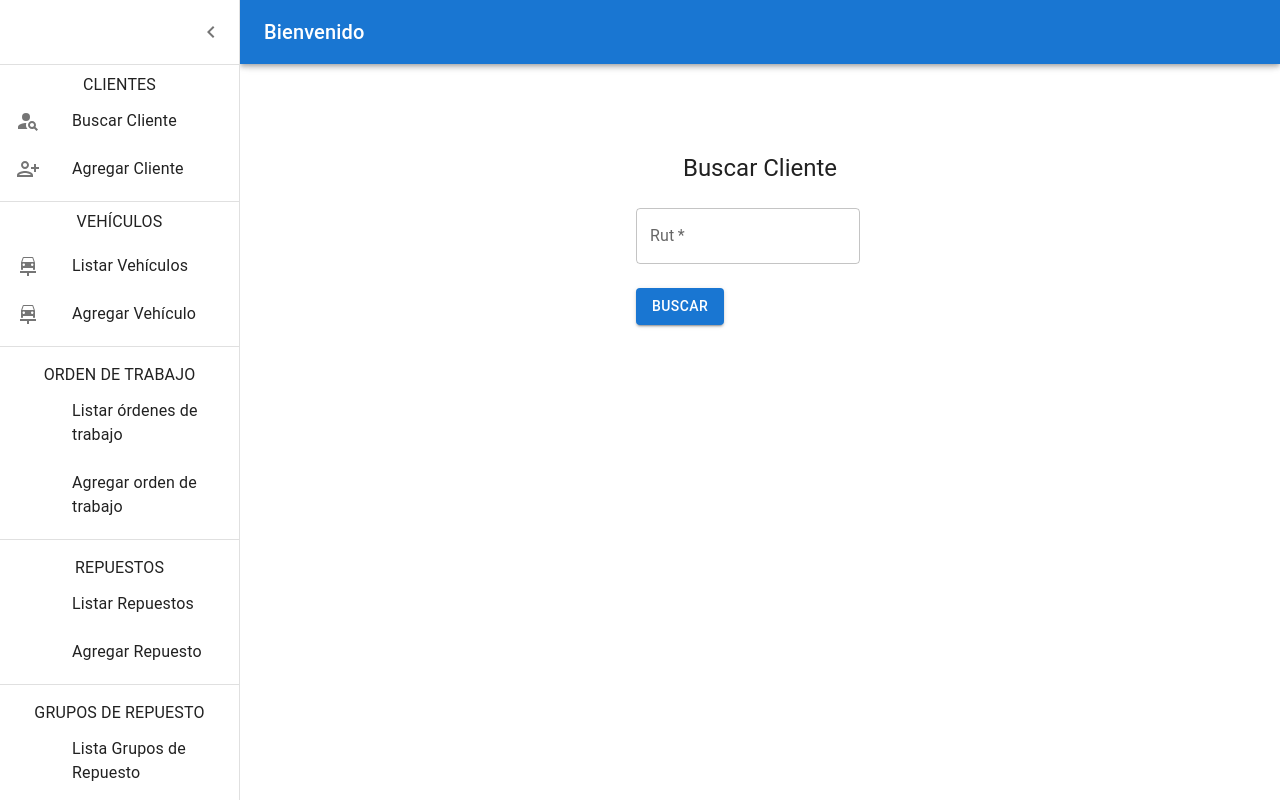
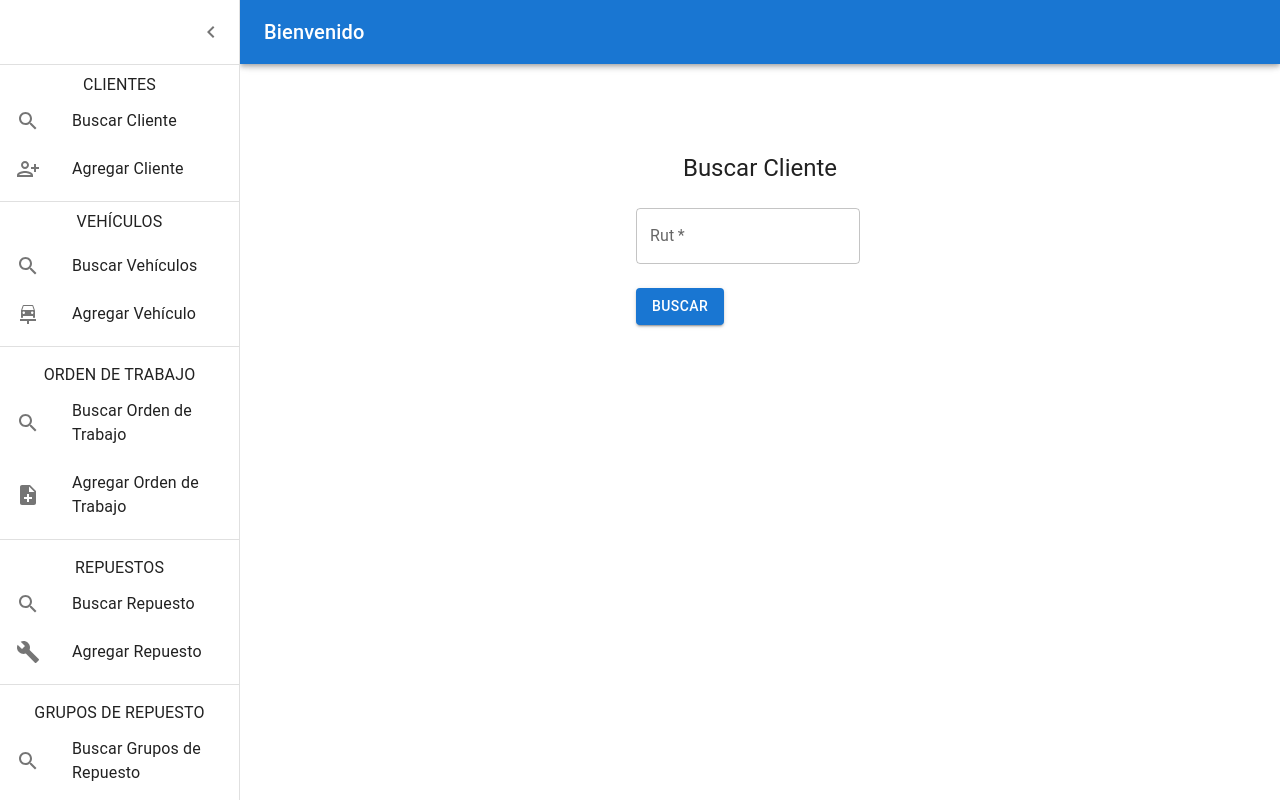
Before and after one commit to imssolar/indel-motors-fe, a React (Vite) app: page /client-find in a window 1280 px wide. Both pictures are taken after a click on the button "open drawer". Built offline with nearby package versions, Linux system fonts and the light colour scheme; the HTML template or start-up script is replaced by a standard one.

Commit message:
feat: add new icons to menu

```diff
--- a/src/components/Drawer/Menu.tsx
+++ b/src/components/Drawer/Menu.tsx
@@ -16,7 +16,7 @@ import ListItem from "@mui/material/ListItem";
 import ListItemButton from "@mui/material/ListItemButton";
 import ListItemIcon from "@mui/material/ListItemIcon";
 import ListItemText from "@mui/material/ListItemText";
-import CarRepairIcon from "@mui/icons-material/CarRepair";
+
 
 
 import {
@@ -158,8 +158,7 @@ export default function Menu({ children }: Props) {
             <ListItem key={index} disablePadding>
               <ListItemButton component={Link} to={item.path}>
                 <ListItemIcon>
-                  {/* {index % 2 === 0 ? <InboxIcon /> : <MailIcon />} */}
-                  <CarRepairIcon />
+                  {item.icon}
                 </ListItemIcon>
                 <ListItemText primary={item.name} />
               </ListItemButton>
@@ -175,7 +174,7 @@ export default function Menu({ children }: Props) {
             <ListItem key={index} disablePadding>
               <ListItemButton component={Link} to={item.path}>
                 <ListItemIcon>
-                  {/* {index % 2 === 0 ? <InboxIcon /> : <MailIcon />} */}
+                  {item.icon}
                 </ListItemIcon>
                 <ListItemText primary={item.name} />
               </ListItemButton>
@@ -191,7 +190,7 @@ export default function Menu({ children }: Props) {
             <ListItem key={index} disablePadding>
               <ListItemButton component={Link} to={item.path}>
                 <ListItemIcon>
-                  {/* {index % 2 === 0 ? <InboxIcon /> : <MailIcon />} */}
+                  {item.icon}
                 </ListItemIcon>
                 <ListItemText primary={item.name} />
               </ListItemButton>
@@ -207,7 +206,7 @@ export default function Menu({ children }: Props) {
             <ListItem key={index} disablePadding>
               <ListItemButton component={Link} to={item.path}>
                 <ListItemIcon>
-                  {/* {index % 2 === 0 ? <InboxIcon /> : <MailIcon />} */}
+                 {item.icon}
                 </ListItemIcon>
                 <ListItemText primary={item.name} />
               </ListItemButton>
--- a/src/utils/Pages/pagesUtils.tsx
+++ b/src/utils/Pages/pagesUtils.tsx
@@ -1,9 +1,11 @@
 
-import { BsFillPersonLinesFill } from "react-icons/bs";
-import DeleteIcon from '@mui/icons-material/Delete';
+import React from "react";
 import PersonAddAltIcon from '@mui/icons-material/PersonAddAlt';
-import PersonSearchIcon from '@mui/icons-material/PersonSearch';
-import React from "react";
+import SearchIcon from '@mui/icons-material/Search';
+import NoteAddIcon from '@mui/icons-material/NoteAdd';
+import BuildIcon from '@mui/icons-material/Build';
+import CarRepairIcon from '@mui/icons-material/CarRepair';
+import BackupTableIcon from '@mui/icons-material/BackupTable';
 interface PageConstant {
   name: string;
   path: string;
@@ -15,7 +17,7 @@ export const clientPages: PageConstant[] = [
   {
     name: "Buscar Cliente",
     path: "/client-find",
-    icon: <PersonSearchIcon/>
+    icon: <SearchIcon/>
 
   },
   {
@@ -27,51 +29,51 @@ export const clientPages: PageConstant[] = [
 
 export const vehiclePages: PageConstant[] = [
   {
-    name: "Listar Vehículos",
+    name: "Buscar Vehículos",
     path: "/vehicle-list",
-    icon: BsFillPersonLinesFill,
+    icon: <SearchIcon/>,
   },
   {
     name: "Agregar Vehículo",
     path: "/vehicle",
-    icon: BsFillPersonLinesFill,
+    icon: <CarRepairIcon/>,
   },
 ];
 
 export const workOrderPages: PageConstant[] = [
   {
-    name: "Listar órdenes de trabajo",
+    name: "Buscar Orden de Trabajo",
     path: "/orders-list",
-    icon: BsFillPersonLinesFill,
+    icon: <SearchIcon/>,
   },
   {
-    name: "Agregar orden de trabajo",
+    name: "Agregar Orden de Trabajo",
     path: "/work-order",
-    icon: BsFillPersonLinesFill,
+    icon: <NoteAddIcon/>,
   },
 ];
 export const sparePages: PageConstant[] = [
   {
-    name: "Listar Repuestos",
+    name: "Buscar Repuesto",
     path: "/spare-list",
-    icon: BsFillPersonLinesFill,
+    icon: <SearchIcon/>,
   },
   {
     name: "Agregar Repuesto",
     path: "/spare",
-    icon: BsFillPersonLinesFill,
+    icon: <BuildIcon/>,
   },
 ];
 
 export const spareGroupPages: PageConstant[] = [
   {
-    name: "Lista Grupos de Repuesto",
+    name: "Buscar Grupos de Repuesto",
     path: "/spare-group-list",
-    icon: BsFillPersonLinesFill,
+    icon: <SearchIcon/>,
   },
   {
     name: "Agregar Grupo de Repuesto",
     path: "/spare-group",
-    icon: BsFillPersonLinesFill,
+    icon: <BackupTableIcon/>,
   },
 ];
```
